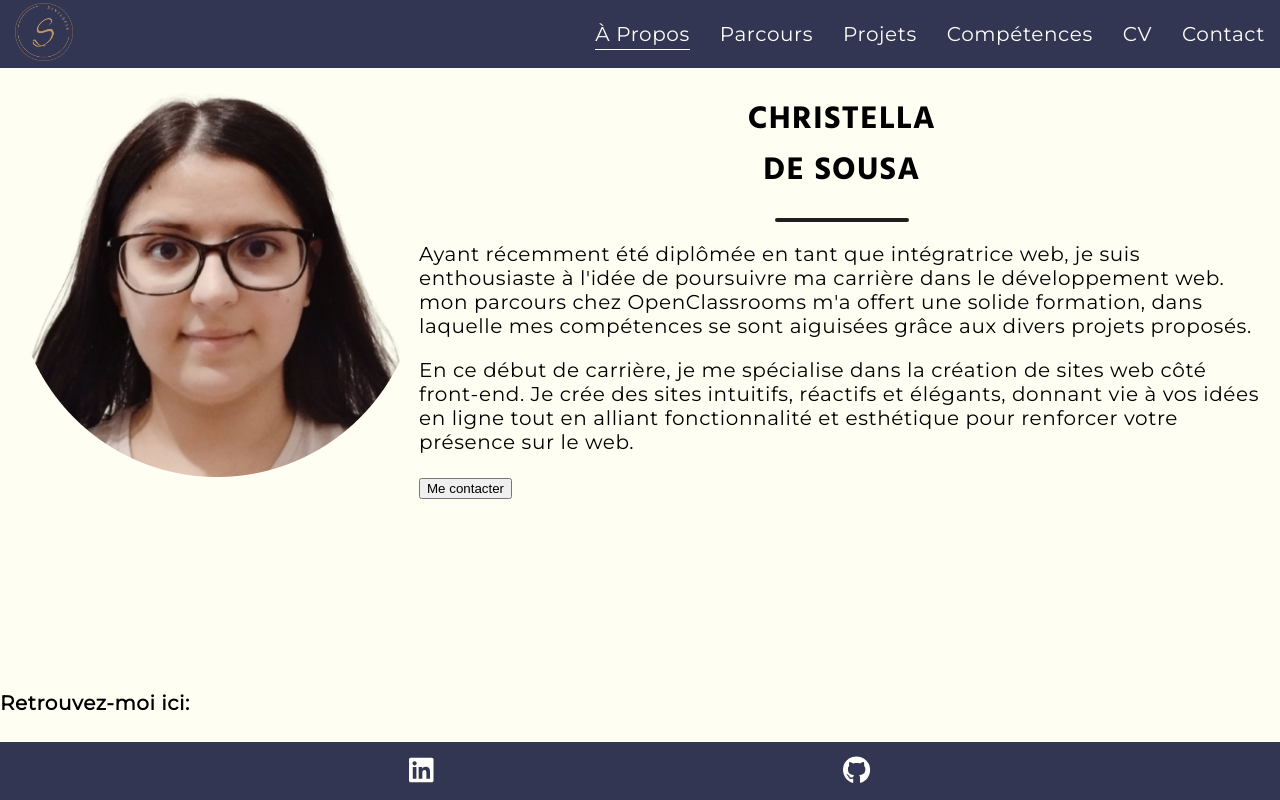
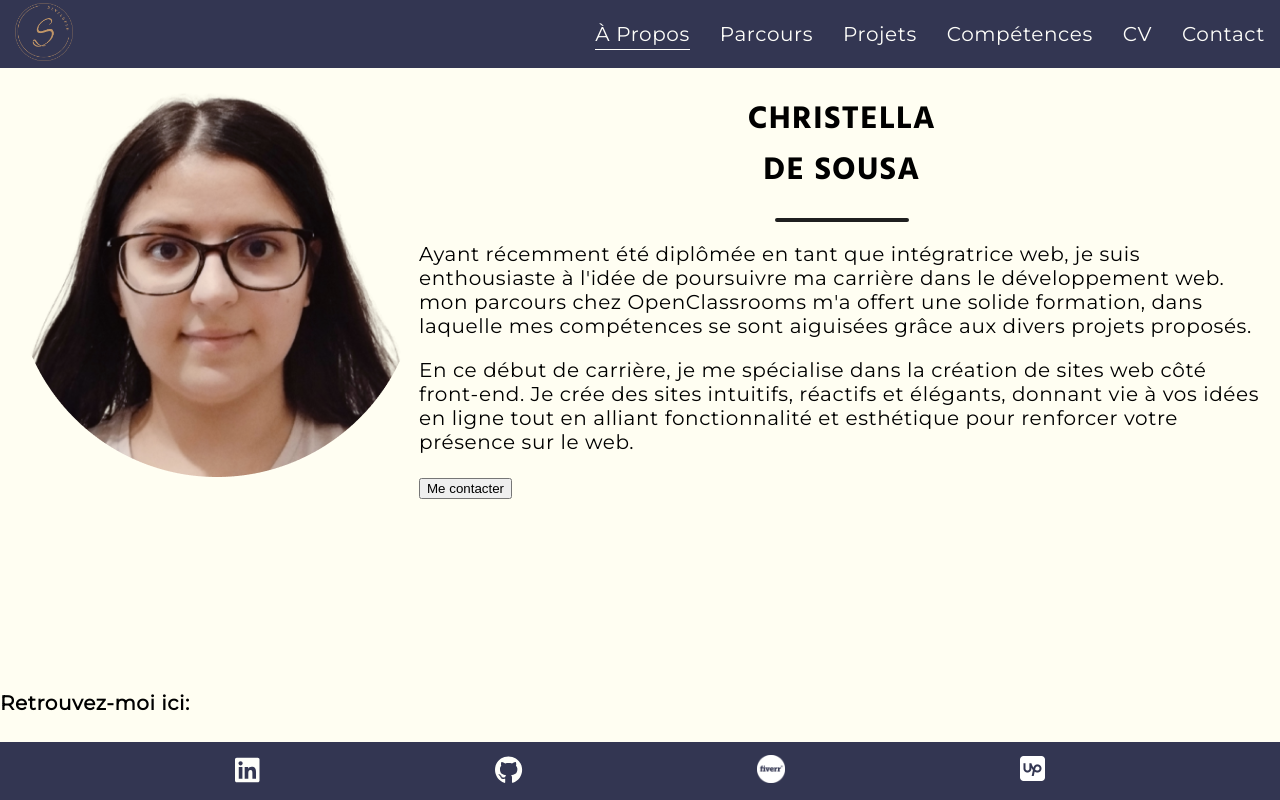
Before and after one commit to Christellaa/portfolio, a React (Create React App) app: page / in a window 1280 px wide. Built offline with nearby package versions, Linux system fonts and the light colour scheme.

Commit message:
Add link to social networks

```diff
--- a/src/components/Footer/Footer.jsx
+++ b/src/components/Footer/Footer.jsx
@@ -1,6 +1,8 @@
 import { FontAwesomeIcon } from "@fortawesome/react-fontawesome";
 import { faLinkedin } from "@fortawesome/free-brands-svg-icons";
 import { faGithub } from "@fortawesome/free-brands-svg-icons";
+import fiverrIcon from "../../assets/fiverrIcon.svg";
+import upworkIcon from "../../assets/upworkIcon.svg";
 import { Link } from "react-router-dom";
 
 export default function Footer() {
@@ -28,6 +30,38 @@ export default function Footer() {
             <FontAwesomeIcon icon={faGithub} className="icon" />
           </Link>
         </li>
+        <li className="noBullet">
+          <Link
+            className="noDecoration colorLinks hoveredLink"
+            to="https://fr.fiverr.com/christellaa_"
+            target="blank"
+            aria-label="Voir le compte Fiverr"
+          >
+            <img
+              src={fiverrIcon}
+              className="icon"
+              width="28"
+              height="28"
+              alt="Icône de Fiverr"
+            />
+          </Link>
+        </li>
+        <li className="noBullet">
+          <Link
+            className="noDecoration colorLinks hoveredLink"
+            to="https://www.upwork.com/freelancers/~01a83b2cc0a789ca2c"
+            target="blank"
+            aria-label="Voir le compte Upwork"
+          >
+            <img
+              src={upworkIcon}
+              className="icon"
+              width="25"
+              height="25"
+              alt="Icône de Upwork"
+            />
+          </Link>
+        </li>
       </ul>
     </footer>
   );
```
